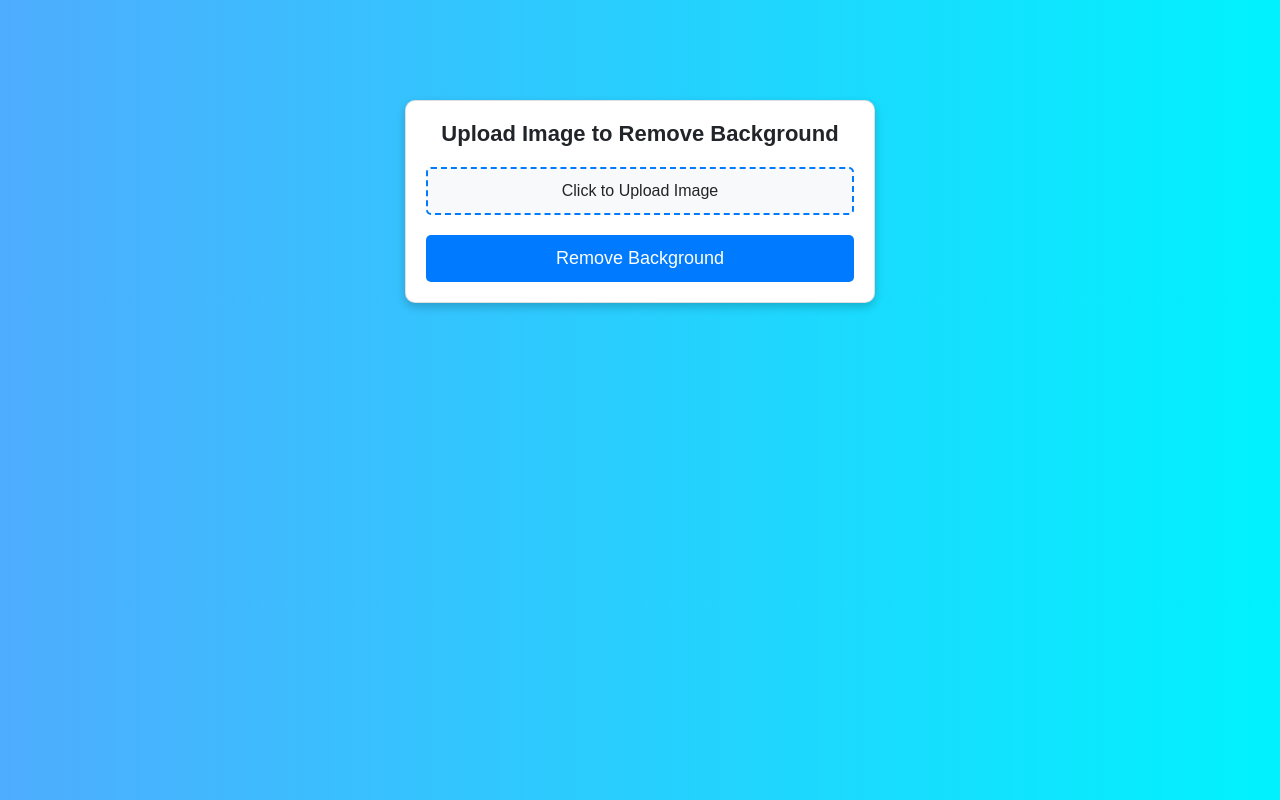
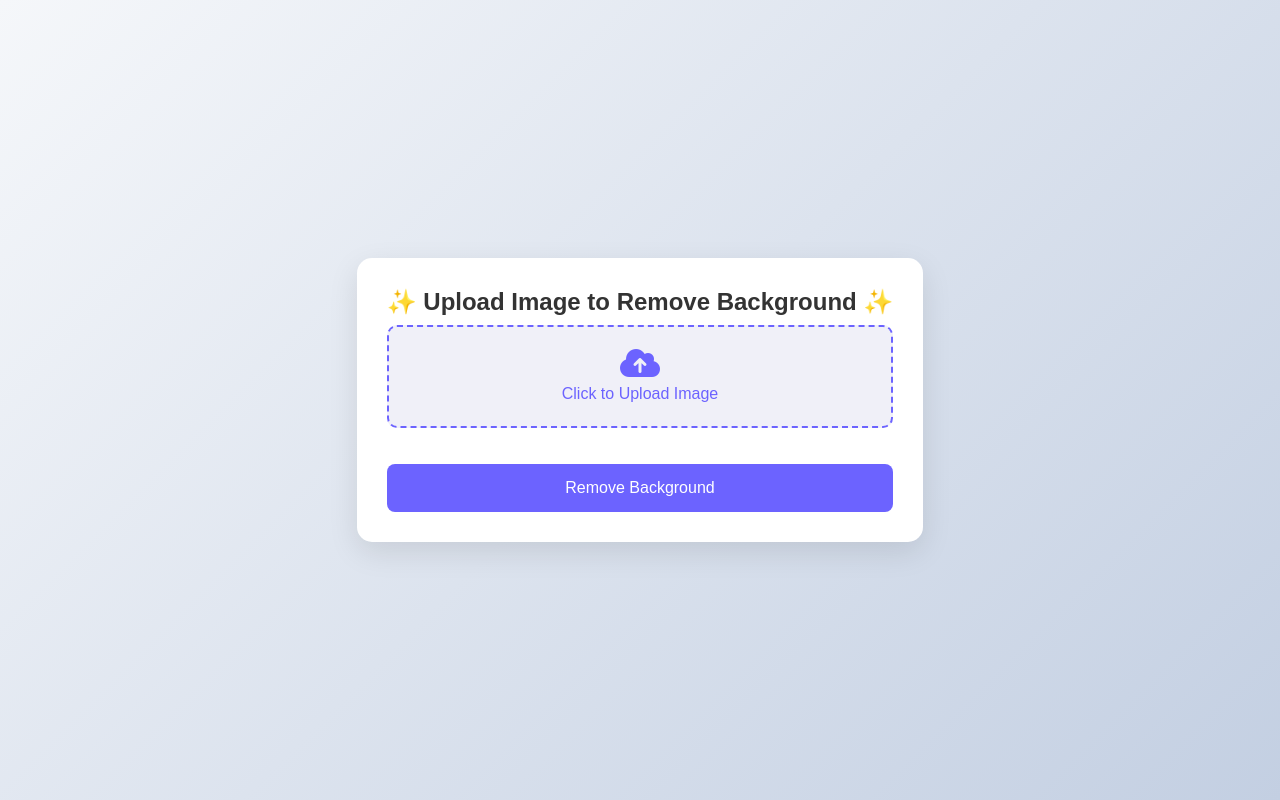
Before and after one commit to ditiss-shivam/background-remover-python-app, a Flask app: page / in a window 1280 px wide. Run offline with Flask 3, Linux system fonts and the light colour scheme; some libraries are stand-ins or nearby versions.

Commit message:
index.html

```diff
--- a/Project/templates/index.html
+++ b/Project/templates/index.html
@@ -4,54 +4,59 @@
     <meta charset="UTF-8">
     <meta name="viewport" content="width=device-width, initial-scale=1.0">
     <title>Image Background Remover</title>
-    <link rel="stylesheet" href="https://stackpath.bootstrapcdn.com/bootstrap/4.3.1/css/bootstrap.min.css">
-    <script src="https://code.jquery.com/jquery-3.6.0.min.js"></script>
+    <link rel="stylesheet" href="https://cdnjs.cloudflare.com/ajax/libs/font-awesome/6.0.0-beta3/css/all.min.css">
+    <link rel="stylesheet" href="https://cdn.jsdelivr.net/npm/bootstrap@5.3.0-alpha1/dist/css/bootstrap.min.css">
     <style>
         body {
-            background: linear-gradient(to right, #4facfe, #00f2fe);
-            font-family: Arial, sans-serif;
-        }
-        .container {
-            margin-top: 100px;
-            max-width: 500px;
+            background: linear-gradient(135deg, #f5f7fa, #c3cfe2);
+            font-family: 'Poppins', sans-serif;
+            height: 100vh;
+            display: flex;
+            align-items: center;
+            justify-content: center;
         }
         .card {
-            border-radius: 10px;
-            padding: 20px;
-            box-shadow: 0px 4px 10px rgba(0, 0, 0, 0.2);
-            background: white;
+            border: none;
+            border-radius: 15px;
+            padding: 30px;
+            background: #fff;
+            box-shadow: 0 10px 30px rgba(0, 0, 0, 0.1);
         }
-        h1 {
-            font-size: 22px;
+        .card-title {
+            font-size: 24px;
+            font-weight: 600;
             text-align: center;
-            font-weight: bold;
-            margin-bottom: 20px;
+            color: #333;
         }
         .custom-file-upload {
             display: block;
-            padding: 10px;
-            border: 2px dashed #007bff;
+            width: 100%;
+            padding: 20px;
+            border: 2px dashed #6c63ff;
             text-align: center;
             cursor: pointer;
-            border-radius: 5px;
-            background: #f8f9fa;
+            transition: background 0.3s ease;
+            border-radius: 10px;
+            color: #6c63ff;
+            background: #f0f0f8;
         }
         .custom-file-upload:hover {
-            background: #e9ecef;
+            background: #e0e0f0;
         }
         .btn-upload {
-            display: block;
+            background-color: #6c63ff;
+            color: #fff;
+            border: none;
+            padding: 12px;
+            font-size: 16px;
+            border-radius: 8px;
             width: 100%;
-            padding: 10px;
-            font-size: 18px;
-            border-radius: 5px;
-            background: #007bff;
-            color: white;
-            border: none;
-            transition: 0.3s ease;
+            transition: all 0.3s;
         }
         .btn-upload:hover {
-            background: #0056b3;
+            background-color: #5750d6;
+            transform: translateY(-2px);
+            box-shadow: 0 5px 15px rgba(0, 0, 0, 0.1);
         }
         .preview-container {
             margin-top: 20px;
@@ -59,24 +64,20 @@
         }
         #preview {
             max-width: 100%;
-            max-height: 200px;
-            border-radius: 5px;
-            box-shadow: 0px 2px 5px rgba(0, 0, 0, 0.2);
+            max-height: 250px;
+            border-radius: 10px;
             display: none;
-        }
-        .alert {
-            margin-top: 10px;
         }
     </style>
 </head>
 <body>
 
-    <div class="container">
 <div class="card">
-            <h1>Upload Image to Remove Background</h1>
+    <h1 class="card-title">✨ Upload Image to Remove Background ✨</h1>
     <form method="POST" enctype="multipart/form-data">
         <label for="fileInput" class="custom-file-upload">
-                    Click to Upload Image
+            <i class="fas fa-cloud-upload-alt fa-2x"></i><br>
+            <span>Click to Upload Image</span>
         </label>
         <input type="file" name="file" id="fileInput" class="d-none">
         <div class="preview-container">
@@ -84,7 +85,6 @@
         </div>
         <button type="submit" class="btn-upload mt-3">Remove Background</button>
     </form>
-
     {% with messages = get_flashed_messages(with_categories=true) %}
       {% if messages %}
         <div class="mt-4">
@@ -94,7 +94,6 @@
         </div>
       {% endif %}
     {% endwith %}
-        </div>
 </div>
 
 <script>
```
Lines whose indentation alone changed are shown as unchanged.
